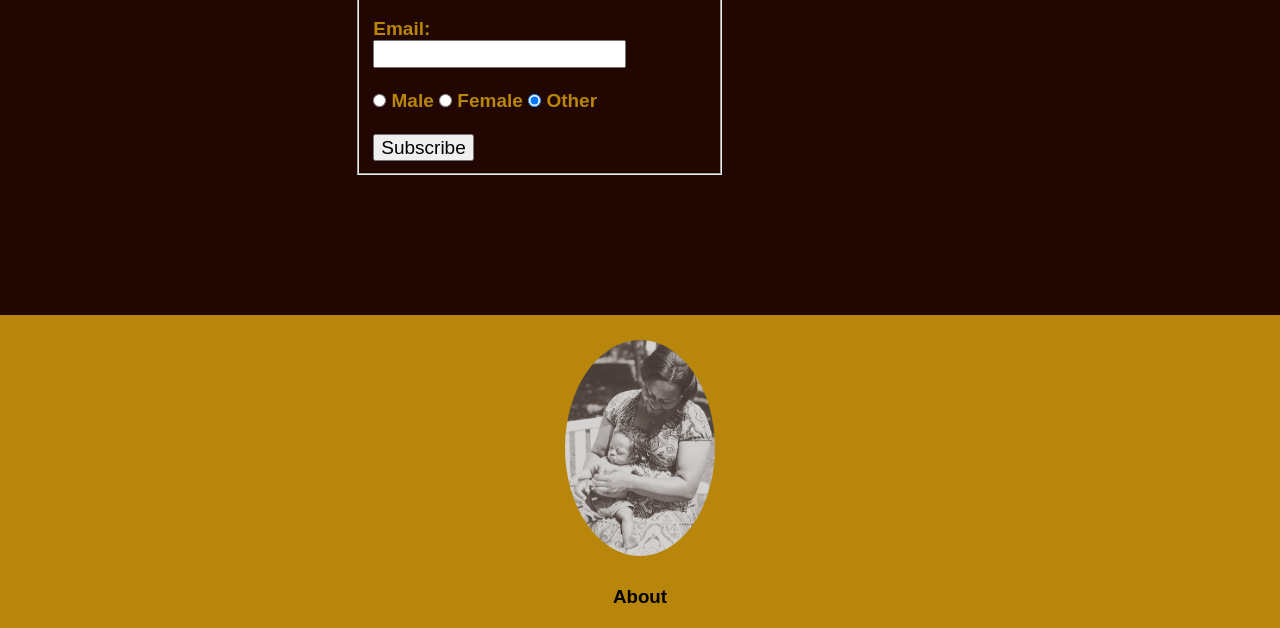
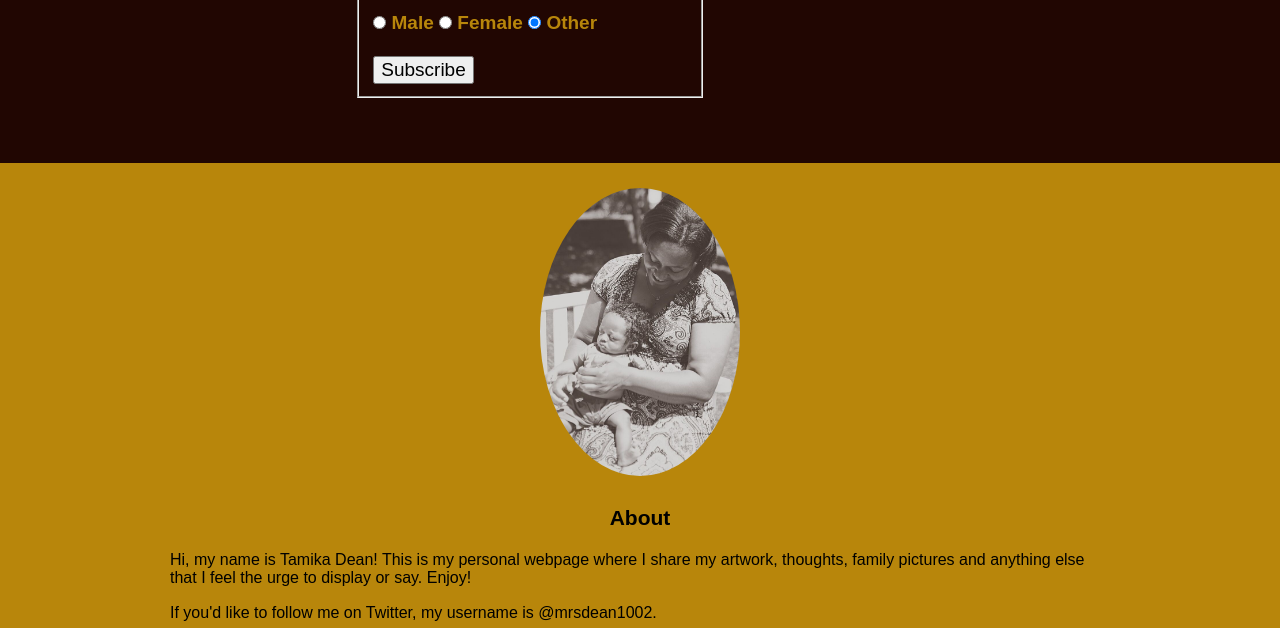
Before and after one commit to mrsdean1002/Personal-Page, a plain HTML site: page contact.html in a window 1280 px wide. Shown: the part 338-966 px from the top of the page. Drawn offline with nearby package versions, Linux system fonts and the light colour scheme; a web font is replaced by a local one.

Commit message:
updated pic in contact

```diff
--- a/contact.html
+++ b/contact.html
@@ -25,7 +25,7 @@
       </nav>
 
       <!--                        start of form-->
-      <div class="container">
+      <div class="container1">
       <section id="form">
       <form action="index.html" method="post">
 
--- a/css/main.css
+++ b/css/main.css
@@ -22,10 +22,12 @@ img {
 }
 
 
-h3 {
+h3  {
   text-align: center;
+  font-size: 21px;
   margin: 0 0 1em 0;
 }
+
 
 
 /********************
@@ -188,12 +190,6 @@ PAGE: ABOUT
   max-width: 100%;
 }
 
-/*
-.h1 {
-  max-width: 100%;
-}
-*/
-
 
 /********************
 PAGE: CONTACT
--- a/css/responsive.css
+++ b/css/responsive.css
@@ -19,6 +19,11 @@
     width: 100%;
     background-color: #fff;
   }
+/*
+  #wrapper h3{
+    font-size: 25px;
+  }
+*/
 }
 
 ul li
@@ -34,6 +39,13 @@ ul li
   margin: 100px auto;
   width: 600px;
 }
+
+.container1
+{
+  margin:25px auto;
+  width: 600px;
+}
+
 .imageBox
 {
   position: relative;
@@ -80,7 +92,7 @@ ul li
 
 .profile-pic1 {
   display: block;
-  max-width: 150px;
+  max-width: 200px;
   margin: 0 auto 30px;
-  border-radius: 100%;
+  border-radius: 50%;
 }
```
